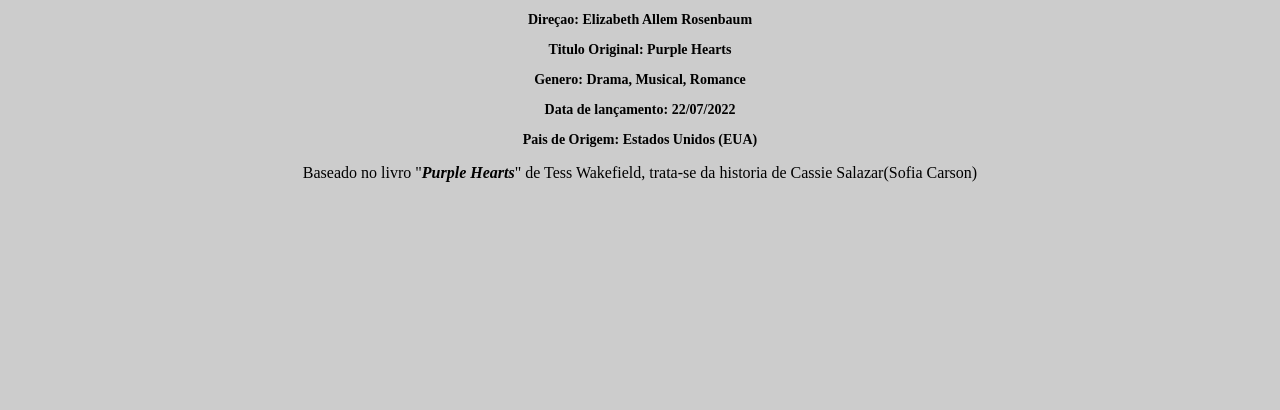
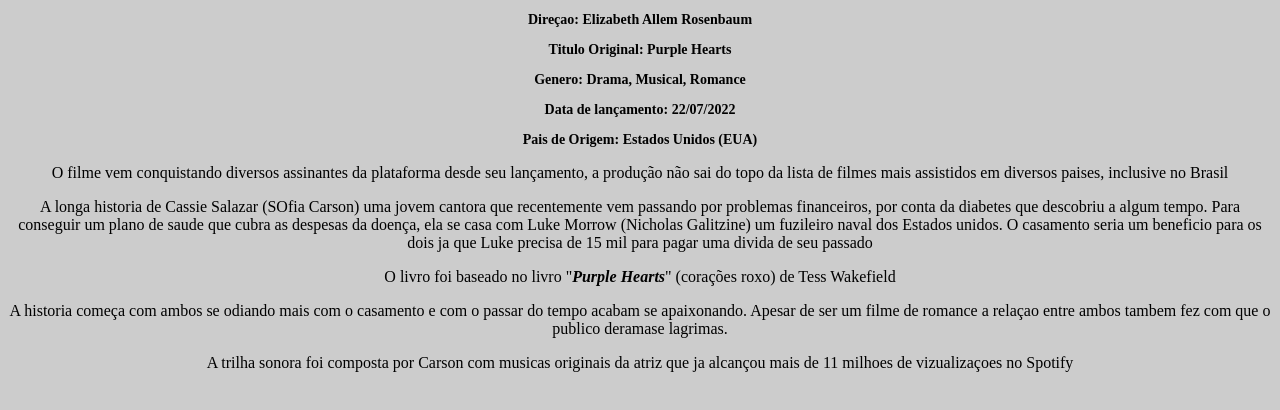
Before and after one commit to byleblanc/html, a plain HTML site: page index.html in a window 1280 px wide. Shown: the part 248-658 px from the top of the page. Drawn offline with Linux system fonts and the light colour scheme.

Commit message:
index.html

```diff
--- a/index.html
+++ b/index.html
@@ -29,8 +29,12 @@
        <p style="font-size: 14px"><strong>Data de lançamento: 22/07/2022</strong></p>
        <p style="font-size: 14px"><strong>Pais de Origem: Estados Unidos (EUA)</strong></p>
 
+          <p> O filme vem conquistando diversos assinantes da plataforma desde seu lançamento, a produção não sai do topo da lista de filmes mais assistidos em diversos paises, inclusive no Brasil</p>
+          <p> A longa historia de Cassie Salazar (SOfia Carson) uma jovem cantora que recentemente vem passando por problemas financeiros, por conta da diabetes que descobriu a algum tempo. Para conseguir um plano de saude que cubra as despesas da doença, ela se casa com Luke Morrow (Nicholas Galitzine) um fuzileiro naval dos Estados unidos. O casamento seria um beneficio para os dois ja que Luke precisa de 15 mil para pagar uma divida de seu passado </p>
+          <p>O livro foi baseado no livro "<em><strong>Purple Hearts</strong></em>" (corações roxo) de Tess Wakefield </p>
+          <p> A historia começa com ambos se odiando mais com o casamento e com o passar do tempo acabam se apaixonando. Apesar de ser um filme de romance a relaçao entre ambos tambem fez com que o publico deramase lagrimas. </p>
+          <p> A trilha sonora foi composta por Carson com musicas originais da atriz que ja alcançou mais de 11 milhoes de vizualizaçoes no Spotify </p>
 
-       <p>Baseado no livro "<em><strong>Purple Hearts</strong></em>" de Tess Wakefield, trata-se da historia de Cassie Salazar(Sofia Carson)</p>
 
     </body>
 </html>
```
